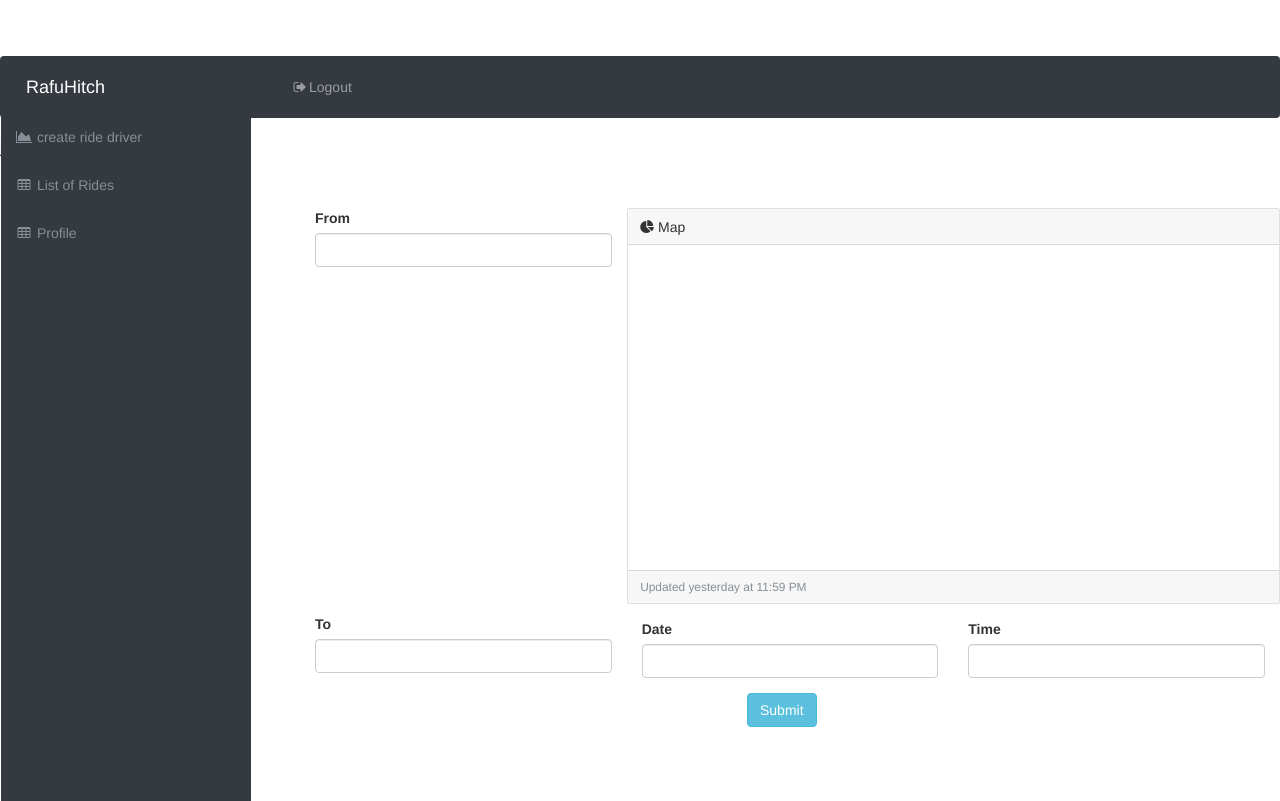
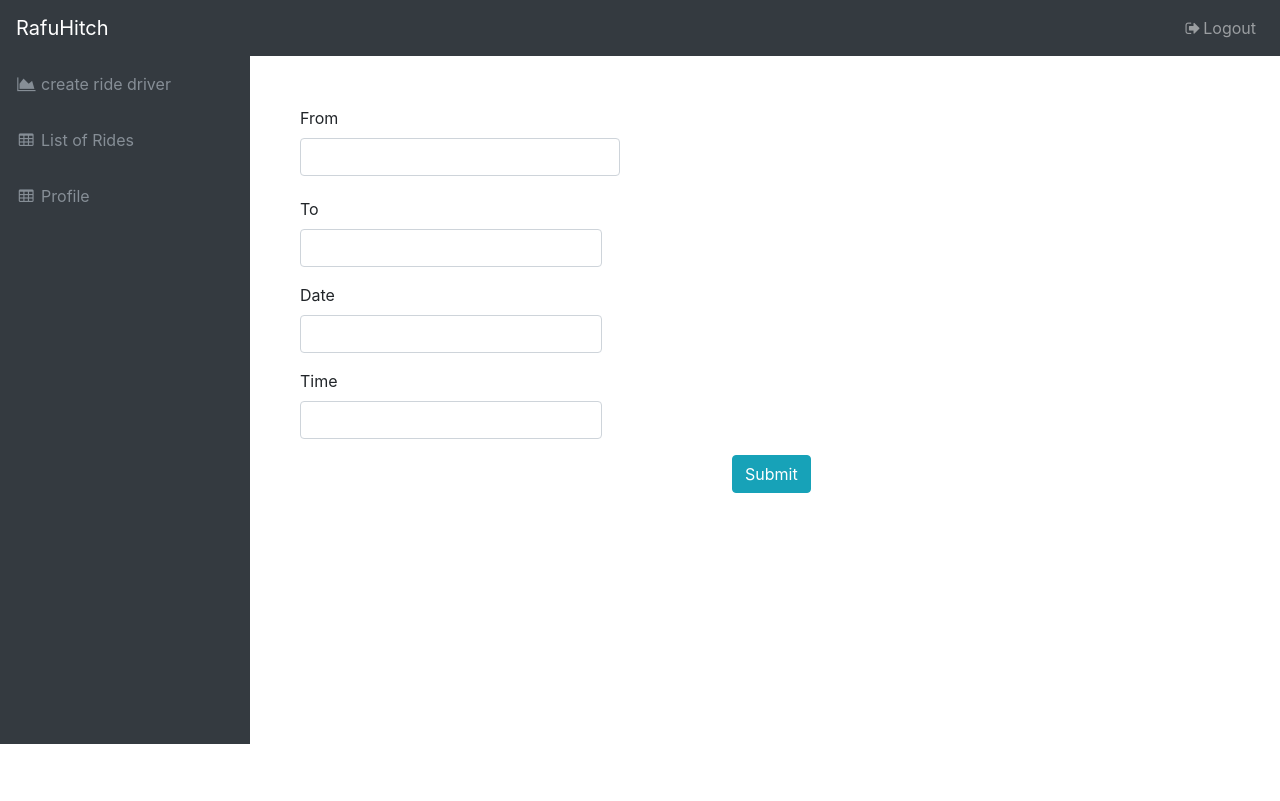
Before and after one commit to carlospker12/rafuhitch, a Flask app: page /createridedriver in a window 1280 px wide; the page is wider, and only the part inside the window is pictured. After the commit the page ends 744 px from the top of that part, so only its background shows below. Run offline with Flask 2, Linux system fonts and the light colour scheme; some libraries are stand-ins or nearby versions.

Commit message:
made it almost complete

```diff
--- a/templates/create_ride_driver.html
+++ b/templates/create_ride_driver.html
@@ -1,8 +1,8 @@
 {% include "navbar2.html" %}
-<link rel="stylesheet" href="https://maxcdn.bootstrapcdn.com/bootstrap/3.3.7/css/bootstrap.min.css">
-<script src="https://ajax.googleapis.com/ajax/libs/jquery/3.2.1/jquery.min.js"></script>
-<script src="https://maxcdn.bootstrapcdn.com/bootstrap/3.3.7/js/bootstrap.min.js"></script>
-{% from "includes/_formhelper.html" import render_field %}j
+    <script src = "https://maps.googleapis.com/maps/api/js"></script>
+    <script async defer src="https://maps.googleapis.com/maps/api/js?key=AIzaSyBRwr7QqmukOvz-3unD8qHUR3KXk1O7-W0&callback=initMap"
+  type="text/javascript"></script>
+{% from "includes/_formhelper.html" import render_field %}
     <script>
          function loadMap() {
 
@@ -19,21 +19,21 @@
       </script>
 <div class="container-fluid"></div>
 <form method="POST" action="" style="padding-left: 300px;padding-top: 50px">
-        <div class="form-group col-md-4">
-            {{ render_field(form.from_where, class_="form-control") }}
-        </div>
-
-        <div class="card mb-3">
-            <div class="card-header">
-              <i class="fa fa-pie-chart"></i> Map</div>
-            <div class="card-body">
-                <div align="center" id = "sample" style = "width:480px; height:300px;"></div>
-
-            </div>
-            <div class="card-footer small text-muted">Updated yesterday at 11:59 PM</div>
+    <div class="form-group">
+            <div class="form-row">
+                <div class="form-group col-md-4">
+                    {{ render_field(form.from_where, class_="form-control") }}
+                </div>
+                <div class=" col-md-8">
+                        <div align="center" id = "sample" style = "width:1000px; height:500px;"></div>
+                    </div>
           </div>
 
-        <div class="form-group">
+        </div>
+            </div>
+    </div>
+        <div style="margin-top: -425px; margin-left: -15px">
+        <div class="form-group" style="">
             <div class="form-group col-md-4">
                 {{ render_field(form.to_where, class_="form-control") }}
             </div>
@@ -56,5 +56,6 @@
             </div>
         </div>
 
+
 </form>
 </div>
```
